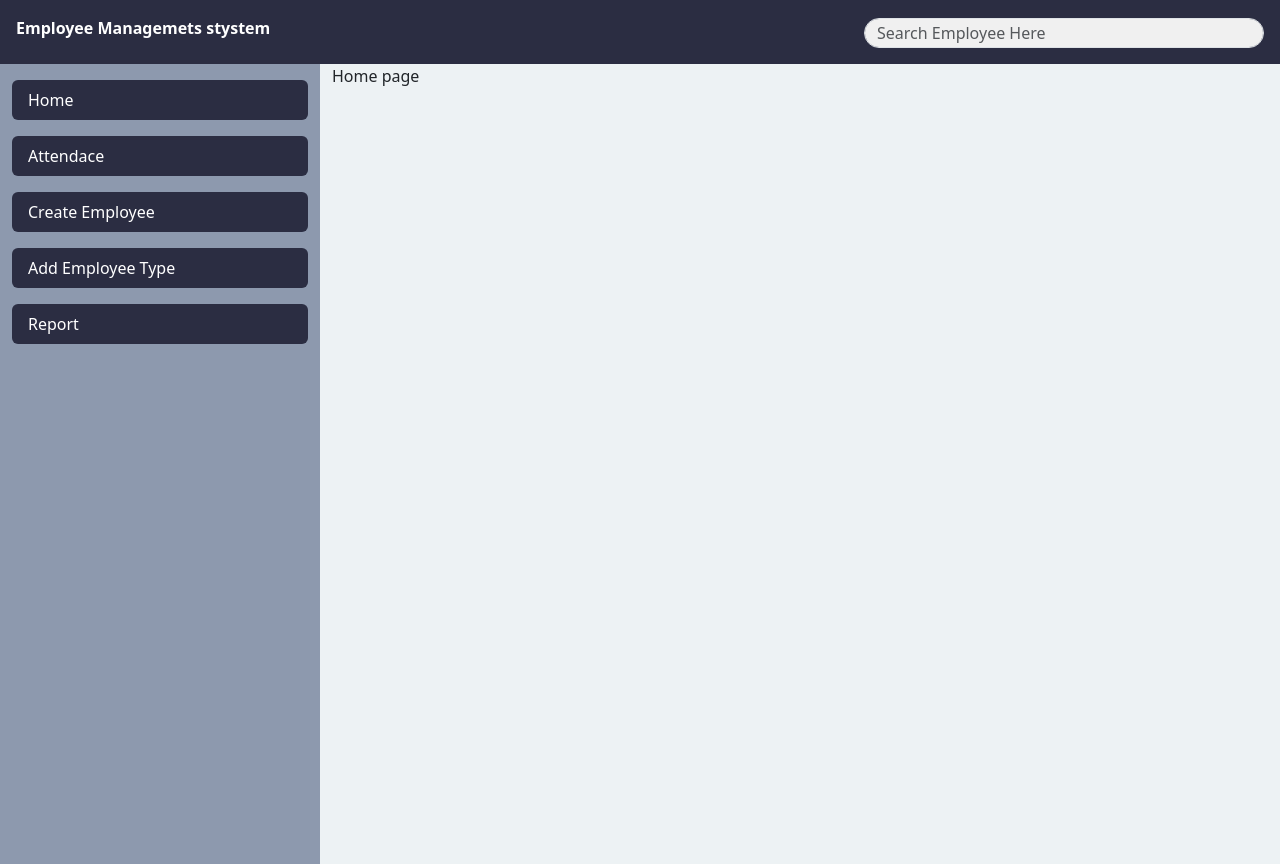
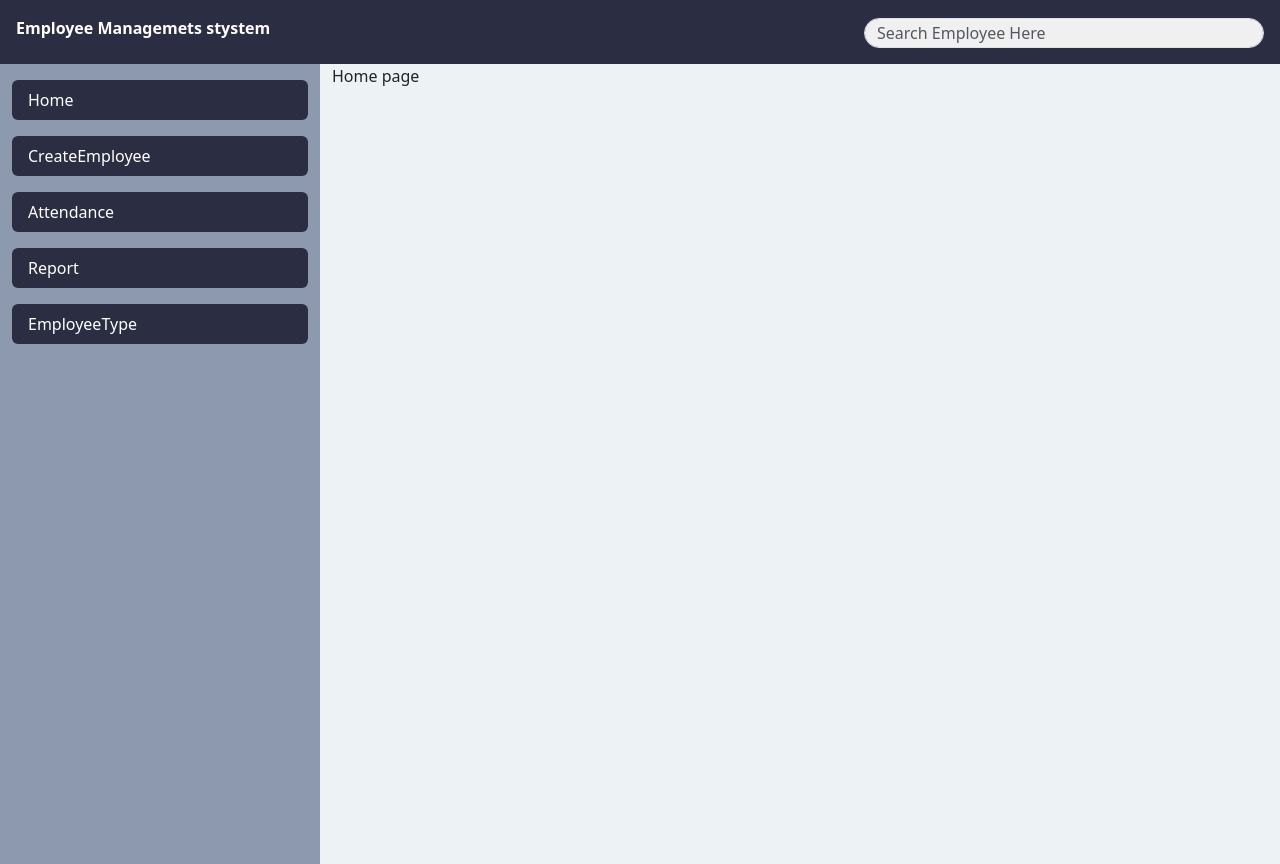
Before and after one commit to DilanSudarshana/vue-router-project, a Vue app: page / in a window 1280 px wide. Built offline with nearby package versions, Linux system fonts and the light colour scheme.

Commit message:
fix routes

```diff
--- a/src/components/side-bar/SideNavbar.vue
+++ b/src/components/side-bar/SideNavbar.vue
@@ -5,6 +5,7 @@
 </template>
 <script>
 import NavButton from './components/NavButton.vue';
+import router from '../../route.js'
 
 export default {
     name: 'SideNavbar',
@@ -15,16 +16,22 @@ export default {
 
     data() {
         return {
+            routes: [],
+        };
+    },
 
-            routes: [
-                { name: 'Home', path: '/' },
-                { name: 'Attendace', path: '/attendance' },
-                { name: 'Create Employee', path: '/create-employee' },
-                { name: 'Add Employee Type', path: '/employee-type' },
-                { name: 'Report', path: '/report' },
-            ]
+    methods: {
+        getRoutesNames() {
+            this.routes = router.getRoutes();
+            console.log(this.routes)
         }
+
     },
+
+    mounted() {
+        this.getRoutesNames();
+    },
+
 
 }
 </script>
```
Also changed, not shown: src/route.js (+1 -7 lines).
